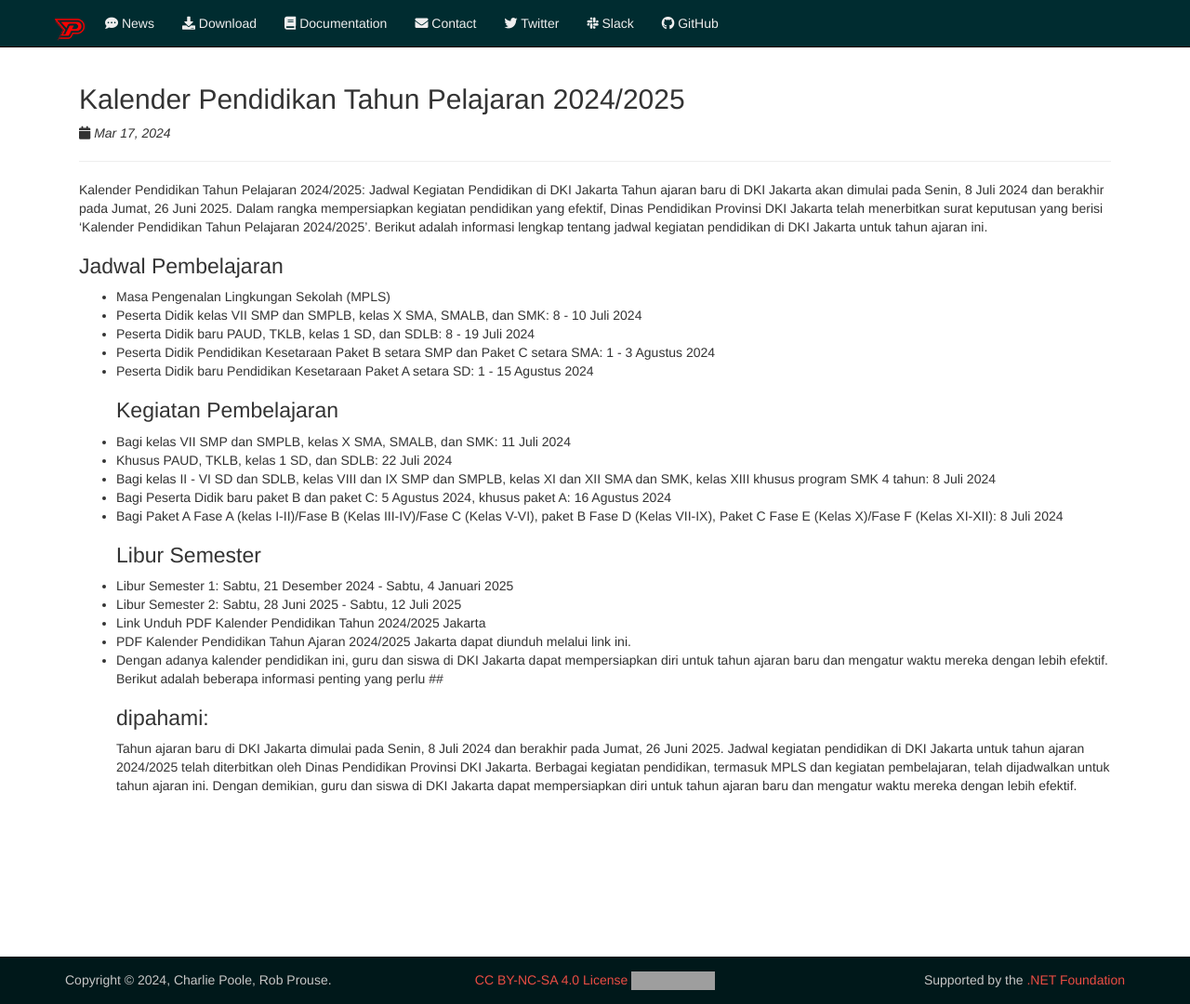
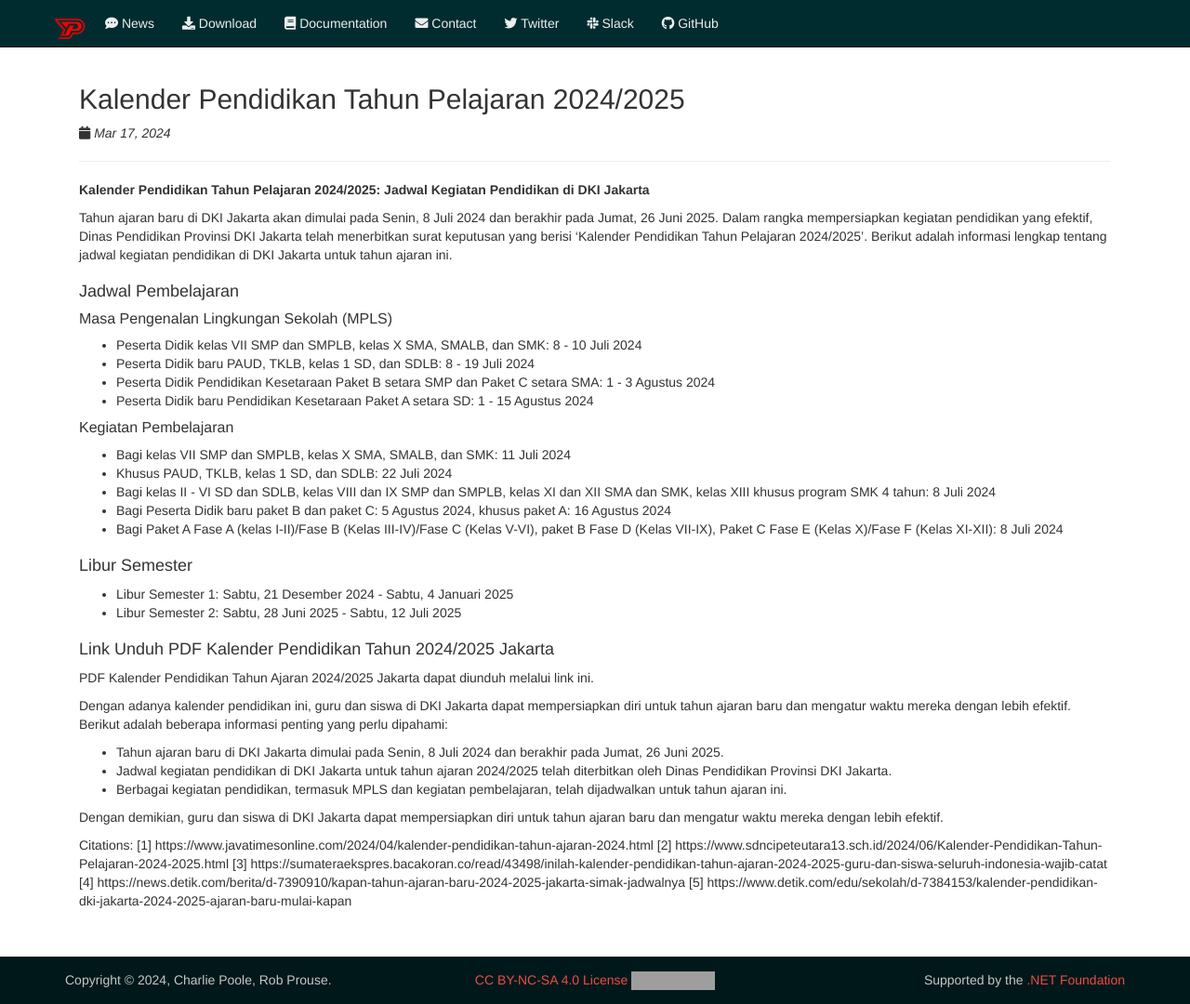
Before and after one commit to games-online-free/webtes, a Jekyll site: the page built from _posts/2024-03-17-kalender-pendidikan-tahun-pelajaran.md, in a window 1280 px wide and 1080 px high. Shown: the whole window at 93% size. Built offline with Jekyll 4.4.1, drawn with Linux system fonts in a browser that asks for light colours; nearby versions of some CDN libraries; grey boxes are pictures that could not be loaded.

Commit message:
Update 2024-03-17-kalender-pendidikan-tahun-pelajaran.md

```diff
--- a/_posts/2024-03-17-kalender-pendidikan-tahun-pelajaran.md
+++ b/_posts/2024-03-17-kalender-pendidikan-tahun-pelajaran.md
@@ -4,28 +4,47 @@ title:  "Kalender Pendidikan Tahun Pelajaran 2024/2025"
 date:   2024-03-17 12:00:00 -0000
 categories: news
 ---
-Kalender Pendidikan Tahun Pelajaran 2024/2025: Jadwal Kegiatan Pendidikan di DKI Jakarta
+**Kalender Pendidikan Tahun Pelajaran 2024/2025: Jadwal Kegiatan Pendidikan di DKI Jakarta**
+
 Tahun ajaran baru di DKI Jakarta akan dimulai pada Senin, 8 Juli 2024 dan berakhir pada Jumat, 26 Juni 2025. Dalam rangka mempersiapkan kegiatan pendidikan yang efektif, Dinas Pendidikan Provinsi DKI Jakarta telah menerbitkan surat keputusan yang berisi 'Kalender Pendidikan Tahun Pelajaran 2024/2025'. Berikut adalah informasi lengkap tentang jadwal kegiatan pendidikan di DKI Jakarta untuk tahun ajaran ini.
-##  Jadwal Pembelajaran
-- Masa Pengenalan Lingkungan Sekolah (MPLS)
+
+### Jadwal Pembelajaran
+
+#### Masa Pengenalan Lingkungan Sekolah (MPLS)
+
 - Peserta Didik kelas VII SMP dan SMPLB, kelas X SMA, SMALB, dan SMK: 8 - 10 Juli 2024
 - Peserta Didik baru PAUD, TKLB, kelas 1 SD, dan SDLB: 8 - 19 Juli 2024
 - Peserta Didik Pendidikan Kesetaraan Paket B setara SMP dan Paket C setara SMA: 1 - 3 Agustus 2024
 - Peserta Didik baru Pendidikan Kesetaraan Paket A setara SD: 1 - 15 Agustus 2024
-##  Kegiatan Pembelajaran
+
+#### Kegiatan Pembelajaran
+
 - Bagi kelas VII SMP dan SMPLB, kelas X SMA, SMALB, dan SMK: 11 Juli 2024
 - Khusus PAUD, TKLB, kelas 1 SD, dan SDLB: 22 Juli 2024
 - Bagi kelas II - VI SD dan SDLB, kelas VIII dan IX SMP dan SMPLB, kelas XI dan XII SMA dan SMK, kelas XIII khusus program SMK 4 tahun: 8 Juli 2024
 - Bagi Peserta Didik baru paket B dan paket C: 5 Agustus 2024, khusus paket A: 16 Agustus 2024
 - Bagi Paket A Fase A (kelas I-II)/Fase B (Kelas III-IV)/Fase C (Kelas V-VI), paket B Fase D (Kelas VII-IX), Paket C Fase E (Kelas X)/Fase F (Kelas XI-XII): 8 Juli 2024
-##  Libur Semester
+
+### Libur Semester
+
 - Libur Semester 1: Sabtu, 21 Desember 2024 - Sabtu, 4 Januari 2025
 - Libur Semester 2: Sabtu, 28 Juni 2025 - Sabtu, 12 Juli 2025
-- Link Unduh PDF Kalender Pendidikan Tahun 2024/2025 Jakarta
-- PDF Kalender Pendidikan Tahun Ajaran 2024/2025 Jakarta dapat diunduh melalui link ini.
-- Dengan adanya kalender pendidikan ini, guru dan siswa di DKI Jakarta dapat mempersiapkan diri untuk tahun ajaran baru dan mengatur waktu mereka dengan lebih efektif. Berikut adalah beberapa informasi penting yang perlu ##
-## dipahami:
-Tahun ajaran baru di DKI Jakarta dimulai pada Senin, 8 Juli 2024 dan berakhir pada Jumat, 26 Juni 2025.
-Jadwal kegiatan pendidikan di DKI Jakarta untuk tahun ajaran 2024/2025 telah diterbitkan oleh Dinas Pendidikan Provinsi DKI Jakarta.
-Berbagai kegiatan pendidikan, termasuk MPLS dan kegiatan pembelajaran, telah dijadwalkan untuk tahun ajaran ini.
+
+### Link Unduh PDF Kalender Pendidikan Tahun 2024/2025 Jakarta
+
+PDF Kalender Pendidikan Tahun Ajaran 2024/2025 Jakarta dapat diunduh melalui link ini.
+
+Dengan adanya kalender pendidikan ini, guru dan siswa di DKI Jakarta dapat mempersiapkan diri untuk tahun ajaran baru dan mengatur waktu mereka dengan lebih efektif. Berikut adalah beberapa informasi penting yang perlu dipahami:
+
+- Tahun ajaran baru di DKI Jakarta dimulai pada Senin, 8 Juli 2024 dan berakhir pada Jumat, 26 Juni 2025.
+- Jadwal kegiatan pendidikan di DKI Jakarta untuk tahun ajaran 2024/2025 telah diterbitkan oleh Dinas Pendidikan Provinsi DKI Jakarta.
+- Berbagai kegiatan pendidikan, termasuk MPLS dan kegiatan pembelajaran, telah dijadwalkan untuk tahun ajaran ini.
+
 Dengan demikian, guru dan siswa di DKI Jakarta dapat mempersiapkan diri untuk tahun ajaran baru dan mengatur waktu mereka dengan lebih efektif.
+
+Citations:
+[1] https://www.javatimesonline.com/2024/04/kalender-pendidikan-tahun-ajaran-2024.html
+[2] https://www.sdncipeteutara13.sch.id/2024/06/Kalender-Pendidikan-Tahun-Pelajaran-2024-2025.html
+[3] https://sumateraekspres.bacakoran.co/read/43498/inilah-kalender-pendidikan-tahun-ajaran-2024-2025-guru-dan-siswa-seluruh-indonesia-wajib-catat
+[4] https://news.detik.com/berita/d-7390910/kapan-tahun-ajaran-baru-2024-2025-jakarta-simak-jadwalnya
+[5] https://www.detik.com/edu/sekolah/d-7384153/kalender-pendidikan-dki-jakarta-2024-2025-ajaran-baru-mulai-kapan
```
